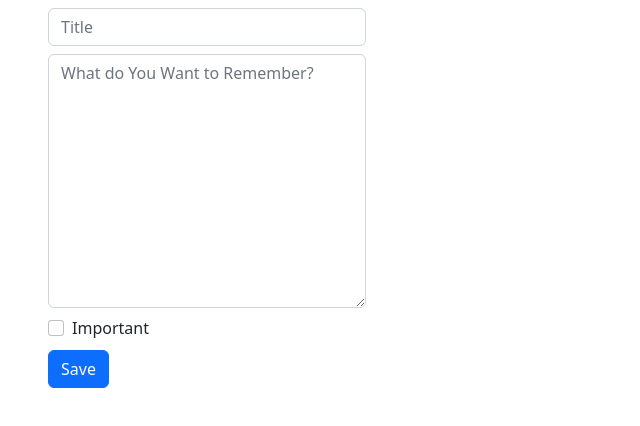
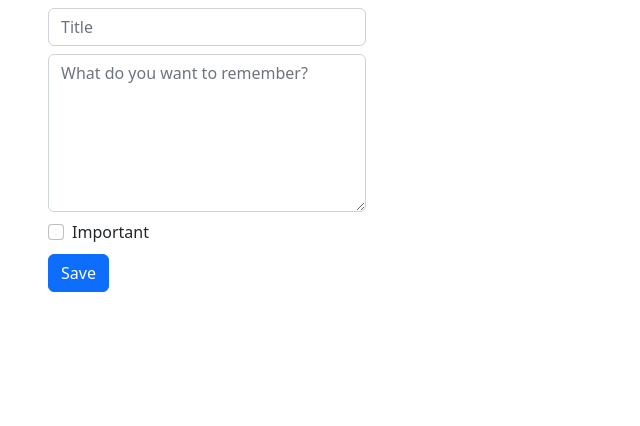
Before and after one commit to hussein112/AdminNotes, a plain HTML site: page index.html in a window 1280 px wide. Shown: the whole page, without its empty margins (0-640 px from the left). Drawn offline with nearby package versions, Linux system fonts and the light colour scheme.

Commit message:
plugin scaffolding finished by 3/4, errors are: accessing inputs before rendering

```diff
--- a/admin-note.js
+++ b/admin-note.js
@@ -1,35 +1,5 @@
-/**
- * update bg-danger on update button
- */
-
-import { Note } from './note.js';
 import { NoteController } from './noteController.js';
-
-// import { NoteController } from './noteController.js';
-
-class Notes{
-    constructor(container){
-        this.container = container;
-    }
-}
 
 window.onload = function(){
     NoteController.index();
 }
-
-document.getElementById('an-save').addEventListener("click", (e)=>{
-    e.preventDefault();
-    e.stopPropagation();
-
-    const id = Math.round(Math.random() * 1000 + 1);
-
-    let note = new Note(
-        id,
-        document.getElementById("an-title").value,
-        document.getElementById("an-content").value,
-        document.getElementById("an-important").checked
-    );
-
-    const saveNote = new NoteController(note);
-    saveNote.store();
-});
--- a/index.html
+++ b/index.html
@@ -12,25 +12,8 @@
 </head>
 <body>
 
-  <div class="an-notes d-flex flex-wrap">
-    <form action="/" method="post" class="mx-5" id="notes">
-      <input type="text" name="" id="an-title" class="form-control mt-2" placeholder="Title">
-      <textarea name="" id="an-content" cols="30" rows="10" class="form-control mt-2" placeholder="What do You Want to Remember?"></textarea>
-      <div class="form-check mt-2" id="an-check">
-        <input class="form-check-input" type="checkbox" value="" id="an-important">
-        <label class="form-check-label" for="an-important">
-          Important
-        </label>
-      </div>
-      <button id="an-save" type="submit" class="btn btn-primary mt-2">Save</button>
-    </form>
+  <div id="an-notes">
 
-
-    <div class="an-pending mt-2 mx-5">
-        <div class="accordion" id="an-accordion">
-
-        </div>
-    </div>
   </div>
 
 
--- a/noteController.js
+++ b/noteController.js
@@ -1,6 +1,7 @@
 import { NoteModel } from './noteModel.js';
 import { Validator } from './validator.js';
 import { NotesForm } from './noteView.js';
+import { Note } from './note.js';
 
 export class NoteController{
 
@@ -13,6 +14,8 @@ export class NoteController{
      * Render all the notes on load
      */
     static index(){
+        NotesForm.createForm();
+        this.prototype.listen();
         let title = "";
         let important;
 
@@ -33,6 +36,24 @@ export class NoteController{
         }
     }
 
+    listen(){
+        document.getElementById('an-save').addEventListener("click", (e)=>{
+            e.preventDefault();
+            e.stopPropagation();
+
+            const id = Math.round(Math.random() * 1000 + 1);
+
+            let note = new Note(
+                id,
+                document.getElementById("an-title").value,
+                document.getElementById("an-content").value,
+                document.getElementById("an-important").checked
+            );
+
+            const saveNote = new NoteController(note);
+            saveNote.store();
+        });
+    }
 
     /**
      * Validate & Store the created Note
--- a/noteView.js
+++ b/noteView.js
@@ -2,10 +2,92 @@ import { Note } from './note.js';
 import { NoteController } from './noteController.js';
 
 export class NotesForm{
-
     static title = document.getElementById("an-title");
     static content = document.getElementById("an-content");
     static important = document.getElementById("an-important");
+
+    static createForm(){
+        const form = document.createElement("form");
+        const title = document.createElement("input");
+        const content = document.createElement("textarea");
+        const checkBoxContainer = document.createElement("div");
+        const checkBox = document.createElement("input");
+        const checkBoxLabel = document.createElement("label");
+
+        const container = document.getElementById("an-notes");
+        container.classList.add("d-flex");
+        container.classList.add("flex-wrap");
+
+        this.prototype.setTitleAttributes(title);
+        form.appendChild(title);
+
+        this.prototype.setContentAttributes(content);
+        form.appendChild(content);
+
+        this.prototype.setCheckBoxAttributes(checkBoxContainer, checkBox, checkBoxLabel);
+        form.appendChild(checkBoxContainer);
+
+        this.prototype.setFormAttributes(form);
+        container.appendChild(form);
+
+        this.createSaveBtn();
+
+        this.prototype.createAccordion(container);
+        return true;
+    }
+
+    createAccordion(parent){
+        const container = document.createElement("div");
+        container.setAttribute("class", "an-pending mt-2 mx-5");
+
+        const accordion = document.createElement("div");
+        accordion.setAttribute("class", "accordion");
+        accordion.setAttribute("id", "an-accordion");
+
+        container.appendChild(accordion);
+
+        parent.appendChild(container);
+    }
+
+    setCheckBoxAttributes(checkBoxContainer, checkBox, checkBoxLabel){
+        // <div>
+        checkBoxContainer.setAttribute("class", "form-check mt-2");
+        checkBoxContainer.setAttribute("id", "an-check");
+
+        // <input>
+        checkBox.setAttribute("class", "form-check-input");
+        checkBox.setAttribute("type", "checkbox");
+        checkBox.setAttribute("id", "an-important");
+
+        checkBoxContainer.appendChild(checkBox);
+
+        // <label>
+        checkBoxLabel.setAttribute("class", "form-check-label");
+        checkBoxLabel.setAttribute("for", "an-important");
+        checkBoxLabel.innerText = "Important";
+
+        checkBoxContainer.appendChild(checkBoxLabel);
+    }
+
+    setContentAttributes(content){
+        content.setAttribute("id", "an-content");
+        content.setAttribute("class", "form-control mt-2");
+        content.setAttribute("placeholder", "What do you want to remember? ");
+        content.setAttribute("cols", "30");
+        content.setAttribute("rows", "6");
+    }
+
+    setTitleAttributes(title){
+        title.setAttribute("id", "an-title");
+        title.setAttribute("class", "form-control mt-2");
+        title.setAttribute("placeholder", "Title");
+
+    }
+
+    setFormAttributes(form){
+        form.setAttribute("class", "mx-5");
+        form.setAttribute("id", "an-notes");
+    }
 
     /**
      * Get a specified button
```
